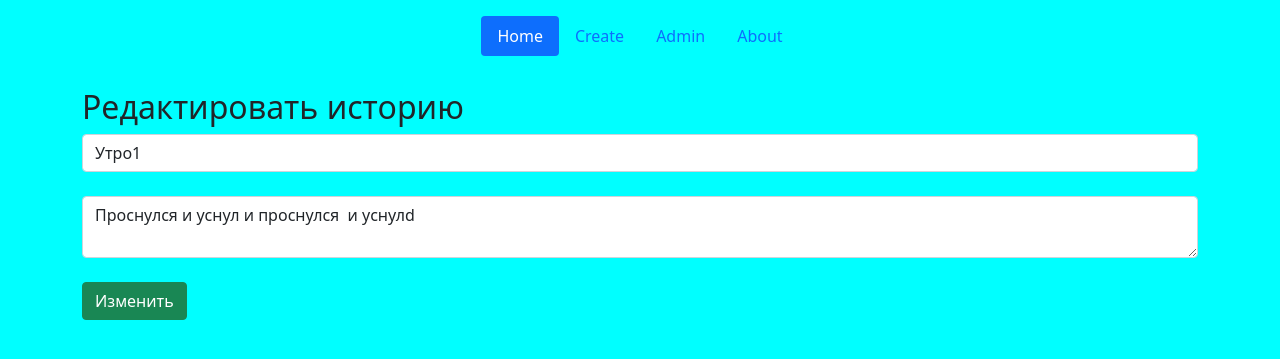
After one commit to Fogetik/django_first_website, a Django app: template example/main/templates/main/edit.html in a window 1280 px wide. The commit adds this page. Shown: the top 359 px of the page. Run offline with Django 4.2, Linux system fonts and the light colour scheme; the template is opened without the code that fills it: values that come from a table or form of the project are taken from there, others are empty; data comes from the database, SQL or seed files in the repository; both versions use the stored data as it was after the commit.

Commit message:
added edit, static-files

```diff
--- a/example/example/urls.py
+++ b/example/example/urls.py
@@ -1,12 +1,15 @@
 from django.contrib import admin
 from django.urls import path, include
+
+from django.conf import settings
+from django.conf.urls.static import static
 
 from main.views import *
 
 urlpatterns = [
     path('admin/', admin.site.urls),
     path('', include('main.urls'))
-]
+] + static(settings.STATIC_URL, document_root=settings.STATIC_ROOT)
 
 
 handler404 = pageNotFound
--- /dev/null
+++ b/example/main/static/main/css/main.css
@@ -0,0 +1,3 @@
+body {
+    background: aqua;
+}
--- a/example/main/templates/main/base.html
+++ b/example/main/templates/main/base.html
@@ -1,3 +1,4 @@
+{% load static %}
 <!doctype html>
 <html lang="ru">
 <head>
@@ -7,12 +8,14 @@
     <meta http-equiv="X-UA-Compatible" content="ie=edge">
     <title>{%block title%} {%endblock%}</title>
     <link rel="stylesheet" href="https://cdn.jsdelivr.net/npm/bootstrap@5.1.3/dist/css/bootstrap.min.css">
+    <link href="{% static 'main/css/main.css' %}" rel="stylesheet">
 </head>
 <body>
     <header class="d-flex flex-column flex-md-row align-items-center p-3 px-md-4 mb-3 justify-content-center py-3">
       <ul class="nav nav-pills">
         <li class="nav-item"><a href="{% url 'home' %}" class="nav-link active" aria-current="page">Home</a></li>
           <li class="nav-item"><a href="{% url 'create' %}" class="nav-link">Create</a></li>
+          <li class="nav-item"><a href="/admin" class="nav-link">Admin</a></li>
           <li class="nav-item"><a href="{% url 'about' %}" class="nav-link">About</a></li>
 
       </ul>
--- /dev/null
+++ b/example/main/templates/main/edit.html
@@ -0,0 +1,16 @@
+{% extends 'main/base.html' %}
+{%block title%}
+     Редактирование
+{%endblock%}
+
+{%block content%}
+
+    <h2>Редактировать историю</h2>
+    <form method="POST">
+        {% csrf_token %}
+        <input type="text" name="title" class='form-control' value="{{ blog.title }}"><br>
+        <textarea  name="text_blog" class='form-control'>{{ blog.text_blog }}</textarea><br>
+        <button type="submit" class="btn btn-success">Изменить</button>
+        <span>{{ error }}</span>
+    </form>
+{%endblock%}
--- a/example/main/templates/main/mainPage.html
+++ b/example/main/templates/main/mainPage.html
@@ -23,6 +23,7 @@ MathJax = {
             <div class="alert alert-warning mt-2">
                 <h3>{{ i.title }}</h3>
                 <p>{{ i.text_blog }}</p>
+                <button onclick='location.href="edit/{{i.id}}"' type="submit" class="btn btn-success">Изменить</button>
             </div>
         {% endfor %}
     {% else %}
--- a/example/main/urls.py
+++ b/example/main/urls.py
@@ -5,5 +5,6 @@ urlpatterns = [
     path('', views.index, name='home'),
     path('about', views.about, name='about'),
     path('create', views.create, name='create'),
+    path('edit/<int:idi>/', views.editid, name='editid'),
 
 ]
```
Also changed, not shown: example/example/settings.py (+6 -4 lines), example/main/views.py (+12 -0 lines), example/db.sqlite3.
